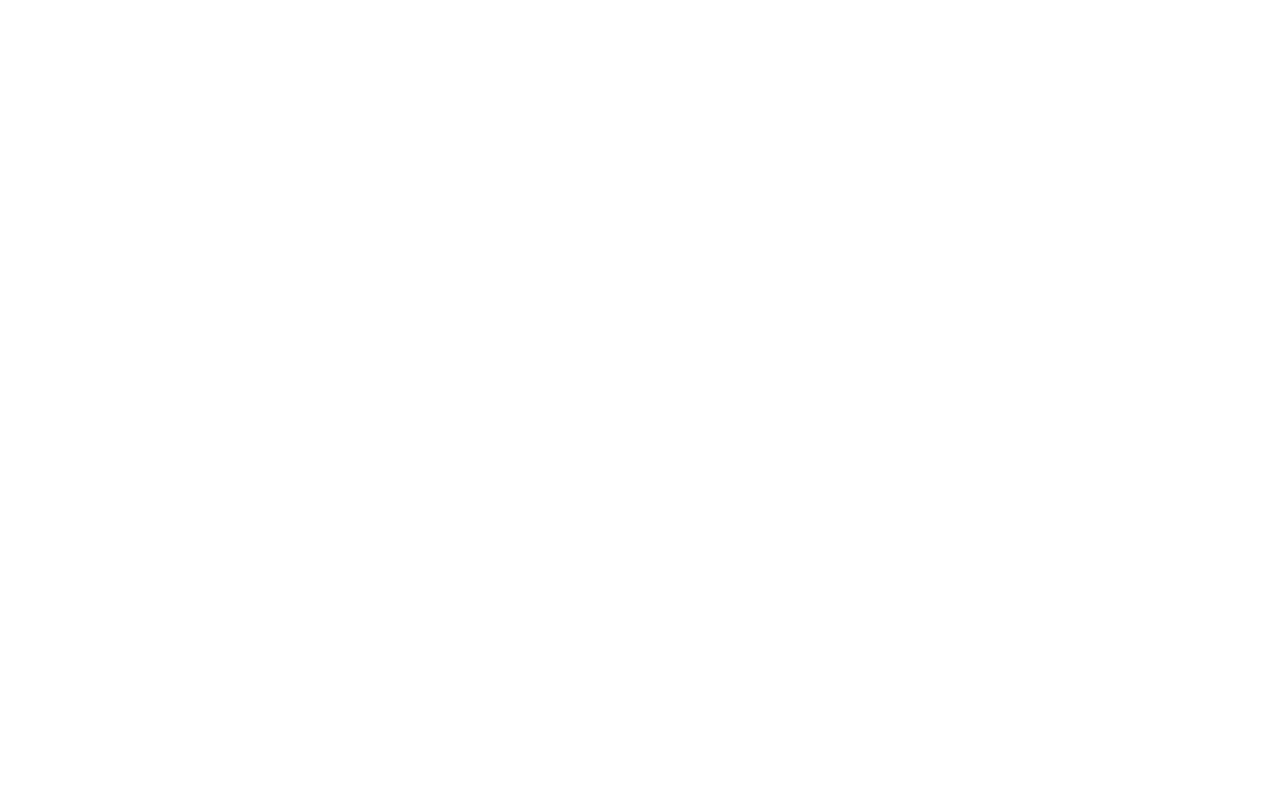
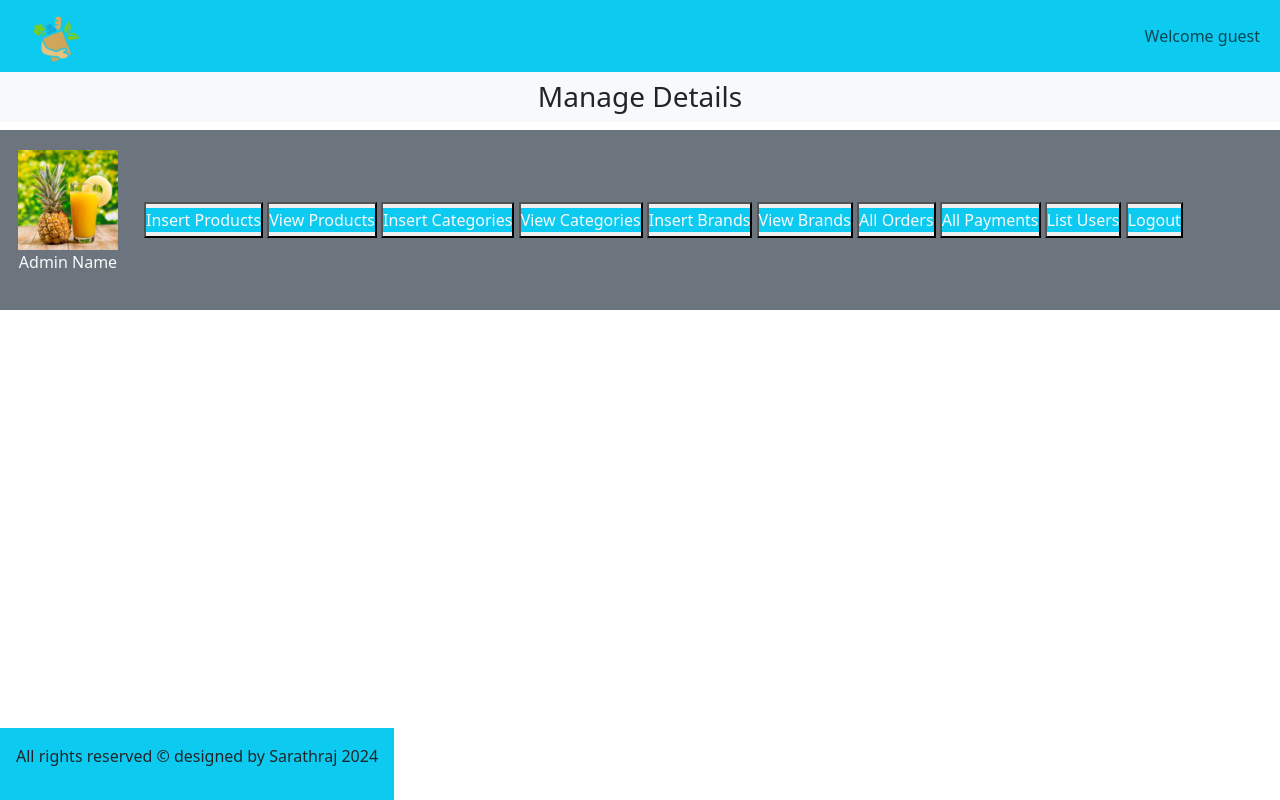
Before and after one commit to sarathrajknr/Ecommerce-Website, a PHP site: page /admin_area/index.php in a window 1280 px wide. Before the commit the page is empty. Run offline with PHP 8.4, Linux system fonts and the light colour scheme.

Commit message:
admin area index
insert category and form

```diff
--- a/admin_area/index.php
+++ b/admin_area/index.php
@@ -4,8 +4,71 @@
     <meta charset="UTF-8">
     <meta name="viewport" content="width=device-width, initial-scale=1.0">
     <title>Admin Dashboard</title>
+    <!--bootstrap CSS link-->
+    <link href="https://cdn.jsdelivr.net/npm/bootstrap@5.3.3/dist/css/bootstrap.min.css" rel="stylesheet" integrity="sha384-QWTKZyjpPEjISv5WaRU9OFeRpok6YctnYmDr5pNlyT2bRjXh0JMhjY6hW+ALEwIH" crossorigin="anonymous">
+    <!--CSS File-->
+    <link rel="stylesheet" href="../style.css">
+    <style>
+    .footer{
+        position: absolute;
+        bottom: 0;
+
+    }
+    </style>
+
 </head>
 <body>
+    <!--Nav bar-->
+    <div class="container-fluid p-0 nn">
+        <!--First child-->
+        <nav class="navbar navbar-expand-lg navbar-light bg-info">
+            <div class="container-fluid">
+            <img src="../images/logo.png" alt="" class="logo">
+                <nav class="navbar navbar-expand-lg">
+                    <ul class="navbar-nav">
+                        <li class="nav-item">
+                            <a href="" class="nav-link"> Welcome guest</a>
+                        </li>
+                    </ul>
+                </nav>
+            </div>
+        </nav>
+        <!--second child-->
+        <div class="bg-light">
+            <h3 class="text-center p-2">Manage Details</h3>
+        </div>
 
+        <!--Third child-->
+        <div class="row">
+            <div class="col-md-12 bg-secondary p-1 d-flex align-items-center">
+                <div class="p-3">
+                    <a href="#"><img src="../images/pineapple.jpg" alt="" class="admin_image"></a>
+                    <p class="text-light text-center">Admin Name</p>
+                </div>
+                <!--button*10>a.nav-link.text-light.bg-info.my-1-->
+                <div class="button text-center">
+                    <button class="my-3"><a href="" class="nav-link text-light bg-info my-1">Insert Products</a></button>
+                    <button><a href="" class="nav-link text-light bg-info my-1">View Products</a></button>
+                    <button><a href="insert_categories.php" class="nav-link text-light bg-info my-1">Insert Categories</a></button>
+                    <button><a href="" class="nav-link text-light bg-info my-1">View Categories</a></button>
+                    <button><a href="" class="nav-link text-light bg-info my-1">Insert Brands</a></button>
+                    <button><a href="" class="nav-link text-light bg-info my-1">View Brands</a></button>
+                    <button><a href="" class="nav-link text-light bg-info my-1">All Orders</a></button>
+                    <button><a href="" class="nav-link text-light bg-info my-1">All Payments</a></button>
+                    <button><a href="" class="nav-link text-light bg-info my-1">List Users</a></button>
+                    <button><a href="" class="nav-link text-light bg-info my-1">Logout</a></button>
+                </div>
+            </div>
+        </div>
+        <!--Last child-->
+<div class="bg-info p-3 text-center footer">
+  <p>All rights reserved © designed by Sarathraj 2024</p>
+</div>
+    </div>
+
+
+
+<!--bootstrap JS link-->
+<script src="https://cdn.jsdelivr.net/npm/bootstrap@5.3.3/dist/js/bootstrap.bundle.min.js" integrity="sha384-YvpcrYf0tY3lHB60NNkmXc5s9fDVZLESaAA55NDzOxhy9GkcIdslK1eN7N6jIeHz" crossorigin="anonymous"></script>
 </body>
 </html>
--- /dev/null
+++ b/admin_area/insert_categories.php
@@ -0,0 +1,6 @@
+<form action="" method="post" class="mb-2">
+<div class="input-group mb-3">
+  <span class="input-group-text" id="basic-addon1">@</span>
+  <input type="text" class="form-control" placeholder="Username" aria-label="Username" aria-describedby="basic-addon1">
+</div>
+</form>
--- a/style.css
+++ b/style.css
@@ -1,3 +1,9 @@
+* {
+    margin: 0;
+    padding: 0;
+    box-sizing: border-box;
+}
+
 .logo{
     width: 7%;
     height: 7%;
@@ -7,3 +13,9 @@
     height: 200px;
     object-fit: contain;
 }
+.admin_image {
+    width: 100%;           /* Set the width of the image */
+    height: 100px;          /* Set the height of the image */
+    object-fit: contain;    /* Ensure the image fits within its container */
+    margin-right: 20px;     /* Add space between the image and the text */
+}
```
Also changed, not shown: index.php (+5 -5 lines), images/pineapple.jpg, images/pineapple.png (added).
